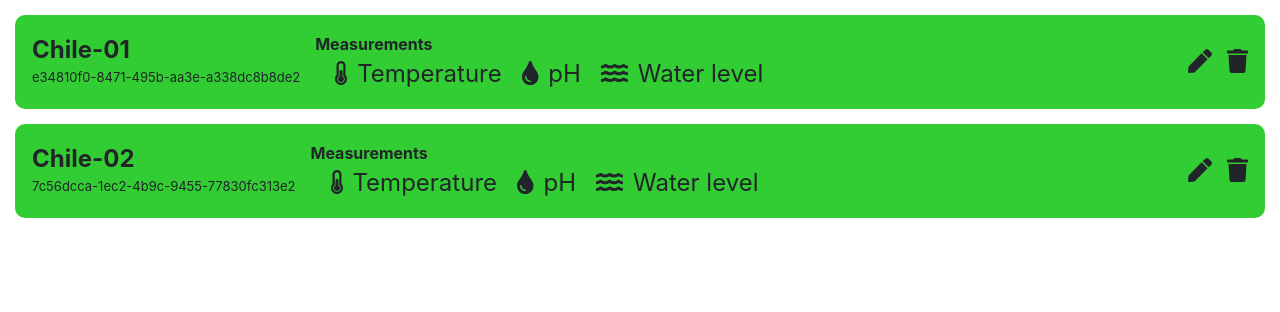
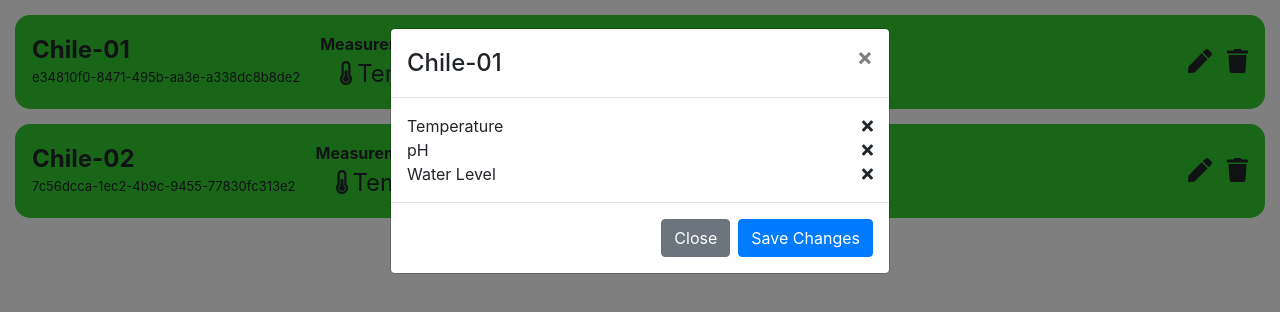
Before and after one commit to mengels3/proteus-platform, a React (Create React App) app in the folder well-admin-dashboard/: page / in a window 1280 px wide. Both pictures are taken after a click on the element 1200 px from the left and 62 px from the top of the page. Shown: the top 312 px of the page. Built offline with nearby package versions, Linux system fonts and the light colour scheme.

Commit message:
can edit items

```diff
--- a/well-admin-dashboard/package.json
+++ b/well-admin-dashboard/package.json
@@ -11,6 +11,7 @@
     "@testing-library/user-event": "^7.2.1",
     "bootstrap": "^4.4.1",
     "react": "^16.12.0",
+    "react-bootstrap": "^1.0.0-beta.16",
     "react-collapsible": "^2.6.2",
     "react-collapsible-component": "^1.3.3",
     "react-dom": "^16.12.0",
--- a/well-admin-dashboard/src/App.js
+++ b/well-admin-dashboard/src/App.js
@@ -1,17 +1,75 @@
-import React from 'react';
-import './App.css';
-import MeasurementListItem from './components/MeasurementListItem'
+import React from "react";
+import "./App.css";
+import MeasurementListItem from "./components/MeasurementListItem";
+import EditMeasurementModal from "./components/EditMeasurementModal";
 
-const data = [{name: "Chile-01", id: "e34810f0-8471-495b-aa3e-a338dc8b8de2", value: 12}, {name: "Chile-02", id: "7c56dcca-1ec2-4b9c-9455-77830fc313e2", value: 13}]
+class App extends React.Component {
+  constructor(props) {
+    super(props);
+    this.state = {
+      data: [
+        {
+          name: "Chile-01",
+          id: "e34810f0-8471-495b-aa3e-a338dc8b8de2",
+          measurements: [
+            { name: "Temperature" },
+            { name: "pH" },
+            { name: "Water Level", parameters: [{ name: "diameter", value: 0.5 }] }
+          ]
+        },
+        {
+          name: "Chile-02",
+          id: "7c56dcca-1ec2-4b9c-9455-77830fc313e2",
+          measurements: [{ name: "Temperature" }, { name: "pH" }]
+        }
+      ],
+      showEditModal: false,
+      selectedData: null
+    };
+  }
 
-function App() {
-  return (
-      <ul class="list-group">
-        {data.map(item => (
-          <MeasurementListItem data= {item}/>
-        ))}
-      </ul>
-  );
+  showEditModal(data) {
+    this.setState({
+      selectedData: data,
+      showEditModal: true
+    });
+  }
+
+  onEditModalSave(updatedMeasurementItem) {
+    console.log(updatedMeasurementItem);
+    console.log(this.state);
+    const replaceIndex = this.state.data.indexOf(item => item.id === updatedMeasurementItem.id);
+
+    var dataCopy = this.state.data.slice();
+    dataCopy[replaceIndex] = updatedMeasurementItem;
+
+    this.setState({
+      showEditModal: false,
+      data: dataCopy
+    });
+  }
+
+  hideEditModal() {
+    this.setState({ showEditModal: false });
+  }
+
+  render() {
+    return (
+      <>
+        <ul class="list-group">
+          {this.state.data.map(item => (
+            <MeasurementListItem data={item} onEdit={() => this.showEditModal(item)} />
+          ))}
+        </ul>
+        <EditMeasurementModal
+          data={this.state.selectedData}
+          show={this.state.showEditModal}
+          onClose={() => this.hideEditModal()}
+          onSave={updatedMeasurementItem => this.onEditModalSave(updatedMeasurementItem)}
+        />
+      </>
+    );
+  }
 }
 
 export default App;
--- /dev/null
+++ b/well-admin-dashboard/src/components/EditMeasurementModal.css
@@ -0,0 +1,19 @@
+.measurement-listing{
+    display: flex;
+    flex-direction: column;
+    flex-grow: 1;
+    justify-content: flex-start;
+}
+
+.measurement-row{
+    display: flex;
+    flex-direction: row;
+    flex: 1;
+    align-items: flex-start;
+    justify-content: space-between;
+}
+
+.icon:hover{
+    color:red;
+    cursor: pointer;
+}
--- /dev/null
+++ b/well-admin-dashboard/src/components/EditMeasurementModal.js
@@ -0,0 +1,70 @@
+import React from "react";
+import { Modal, Button } from "react-bootstrap";
+import "./EditMeasurementModal.css";
+import { FontAwesomeIcon } from "@fortawesome/react-fontawesome";
+import { faTimes } from "@fortawesome/free-solid-svg-icons";
+
+class EditMeasurementModal extends React.Component {
+  state = {
+    data: this.props.data
+  };
+
+  deleteMeasurement(measurement) {
+    // little hack because i suck at react apparently
+    const sData = this.state.data ?? this.props.data;
+
+    const updatedMeasurements = sData.measurements.filter(m => m.name !== measurement.name);
+
+    sData.measurements = updatedMeasurements;
+
+    this.setState({
+      data: sData
+    });
+  }
+
+  onClose() {
+    this.setState({ data: null });
+    this.props.onClose();
+  }
+
+  onSave() {
+    this.props.onSave(this.state.data);
+    this.setState({ data: null });
+  }
+
+  renderMeasurement(measurement) {
+    return (
+      <div class="measurement-row">
+        <p class="text">{measurement.name}</p>
+        <div class="icon" onClick={() => this.deleteMeasurement(measurement)}>
+          <FontAwesomeIcon icon={faTimes} />
+        </div>
+      </div>
+    );
+  }
+
+  render() {
+    return (
+      <Modal show={this.props.show} onHide={() => this.props.onClose()}>
+        <Modal.Header closeButton>
+          <Modal.Title>{this.props.data?.name}</Modal.Title>
+        </Modal.Header>
+        <Modal.Body>
+          <div class="measurement-listing">
+            {this.props.data?.measurements.map(measurement => this.renderMeasurement(measurement))}
+          </div>
+        </Modal.Body>
+        <Modal.Footer>
+          <Button variant="secondary" onClick={() => this.onClose()}>
+            Close
+          </Button>
+          <Button variant="primary" onClick={() => this.onSave()}>
+            Save Changes
+          </Button>
+        </Modal.Footer>
+      </Modal>
+    );
+  }
+}
+
+export default EditMeasurementModal;
--- a/well-admin-dashboard/src/components/MeasurementListItem.css
+++ b/well-admin-dashboard/src/components/MeasurementListItem.css
@@ -1,6 +1,6 @@
 .measurement-item-background{
     border: 2px solid transparent;
-    border-radius: 10px;
+    border-radius: 15px;
     margin-top: 15px;
     margin-left: 15px;
     margin-right: 15px;
@@ -65,16 +65,26 @@
 }
 
 .margin-left{
-    margin-left: 15px;
+    margin-left: 20px;
 }
 
-.measurements-listing-row{
+.measurements-listing-row-wrap{
     display: flex;
     flex-direction: row;
     flex-grow: 1;
+    flex-wrap: wrap;
+}
+
+.measurements-info{
+    display: flex;
+    flex-direction: row;
 }
 
 .measurements-icon{
-    margin-left: 20px;
-    margin-right: 10px;
+    margin-right: 5px;
 }
+
+.list-item-icon:hover{
+    color:white;
+    cursor: pointer;
+}
--- a/well-admin-dashboard/src/components/MeasurementListItem.js
+++ b/well-admin-dashboard/src/components/MeasurementListItem.js
@@ -1,12 +1,26 @@
-import React from 'react';
-import './MeasurementListItem.css'
-import {FontAwesomeIcon} from '@fortawesome/react-fontawesome'
-import {faTrash, faPen, faThermometerHalf, faTint, faWater} from '@fortawesome/free-solid-svg-icons'
+import React from "react";
+import "./MeasurementListItem.css";
+import { FontAwesomeIcon } from "@fortawesome/react-fontawesome";
+import { faTrash, faPen, faThermometerHalf, faTint, faWater } from "@fortawesome/free-solid-svg-icons";
 
 class MeasurementListItem extends React.Component {
+  iconForMeasurement(name) {
+    switch (name) {
+      case "Temperature":
+        return faThermometerHalf;
+      case "pH":
+        return faTint;
+      case "Water Level":
+        return faWater;
+      default:
+        throw Error("your devs suck.");
+    }
+  }
 
   render() {
-      return <div class="measurement-item-background">
+    return (
+      <>
+        <div class="measurement-item-background">
           <div class="measurement-item-overview">
             <div class="measurement-item-overview-left">
               <div class="column">
@@ -15,24 +29,50 @@ class MeasurementListItem extends React.Component {
               </div>
               <div class="column margin-left">
                 <b class="measurements-text">Measurements</b>
-                                <div class="measurements-listing-row">
-                                    <div class="measurements-icon"><FontAwesomeIcon icon={faThermometerHalf}/></div>
+                <div class="measurements-listing-row-wrap">
+                  {this.props.data.measurements.map(item => (
+                    <div class="measurements-info">
+                      <div class="measurements-icon margin-left">
+                        <FontAwesomeIcon icon={this.iconForMeasurement(item.name)} />
+                      </div>
+                      <p class="text">{item.name}</p>
+                    </div>
+                  ))}
+
+                  {/* <div class="measurements-info">
+                    <div class="measurements-icon">
+                      <FontAwesomeIcon icon={faThermometerHalf} />
+                    </div>
                     <p class="text">Temperature</p>
-                                    <div class="measurements-icon"><FontAwesomeIcon icon={faTint}/></div>
+                  </div>
+                  <div class="measurements-info">
+                    <div class="measurements-icon margin-left">
+                      <FontAwesomeIcon icon={faTint} />
+                    </div>
                     <p class="text">pH</p>
-                                    <div class="measurements-icon"><FontAwesomeIcon icon={faWater}/></div>
+                  </div>
+                  <div class="measurements-info">
+                    <div class="measurements-icon margin-left">
+                      <FontAwesomeIcon icon={faWater} />
+                    </div>
                     <p class="text">Water level</p>
+                  </div> */}
                 </div>
               </div>
             </div>
             <div class="icon-div">
-                            <div class="list-item-icon" onClick={() => this.setState({visible:true})}><FontAwesomeIcon icon={faPen}/></div>
-                            <div class="list-item-icon"><FontAwesomeIcon icon={faTrash}/></div>
+              <div class="list-item-icon" onClick={() => this.props.onEdit()}>
+                <FontAwesomeIcon icon={faPen} />
+              </div>
+              <div class="list-item-icon">
+                <FontAwesomeIcon icon={faTrash} />
               </div>
             </div>
           </div>
-            ;
+        </div>
+      </>
+    );
   }
 }
 
-export default MeasurementListItem
+export default MeasurementListItem;
--- a/well-admin-dashboard/src/index.js
+++ b/well-admin-dashboard/src/index.js
@@ -3,9 +3,9 @@ import ReactDOM from 'react-dom';
 import './index.css';
 import App from './App';
 import * as serviceWorker from './serviceWorker';
-import 'bootstrap/dist/css/bootstrap.css'
+import 'bootstrap/dist/css/bootstrap.min.css'
 
-ReactDOM.render(<App />, document.getElementById('root'));
+ReactDOM.render( < App / > , document.getElementById('root'));
 
 // If you want your app to work offline and load faster, you can change
 // unregister() to register() below. Note this comes with some pitfalls.
```
Also changed, not shown: 1 other file (tests, documents, lock files or other folders). Lines whose indentation alone changed are shown as unchanged.
